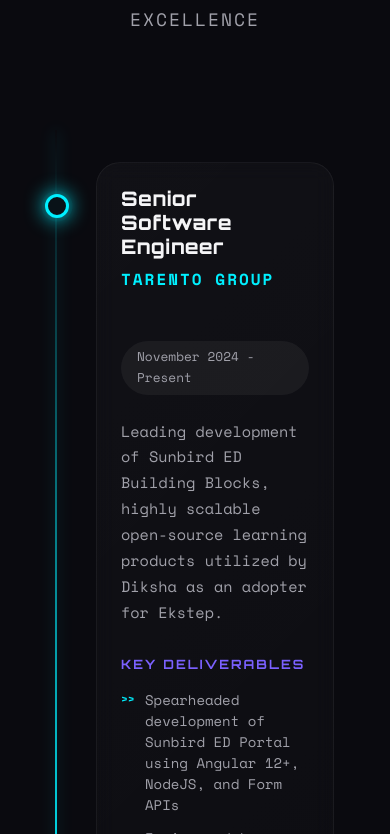
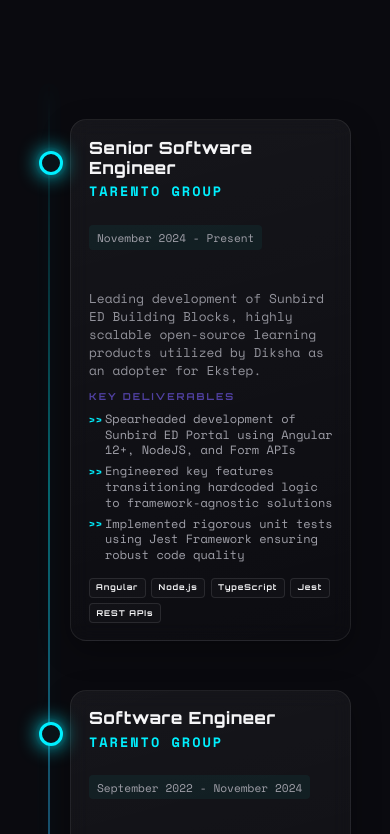
Before and after one commit to princekr97/prince-gupta-portfolio, a React (Vite) app in the folder client/: page / in a window 390 px wide. Shown: the part 2770-3604 px from the top of the page. Built offline with nearby package versions, Linux system fonts and the light colour scheme.

Commit message:
feat: premium 3D mobile redesign for Professional Journey section

```diff
--- a/client/src/components/sections/Experience/ExperienceTimeline.module.css
+++ b/client/src/components/sections/Experience/ExperienceTimeline.module.css
@@ -253,33 +253,102 @@
 }
 
 @media (max-width: 992px) {
+    .timeline {
+        padding: var(--space-8) 0.5rem;
+        perspective: 1200px;
+        /* Base perspective for 3D fly-ins */
+    }
+
     .timelineItem {
         width: 100%;
-        padding-left: 4rem !important;
-        padding-right: 1.5rem !important;
+        padding-left: 2rem !important;
+        padding-right: 0 !important;
         text-align: left !important;
         margin-left: 0 !important;
+        margin-bottom: var(--space-6);
+        transform-style: preserve-3d;
     }
 
     .timelineContainer::before {
-        left: 1.5rem;
+        left: 0.6rem !important;
+        transform: none !important;
+        opacity: 0.4;
     }
 
     .timelineDot {
-        left: calc(1.5rem - 11px);
+        left: calc(0.6rem - 9px) !important;
+        right: auto !important;
+        transform: scale(0.85);
     }
 }
 
 @media (max-width: 768px) {
+    .timeline {
+        padding: var(--space-8) 0.4rem;
+    }
+
     .title {
-        font-size: 2.5rem;
+        font-size: 1.8rem;
     }
 
     .card {
-        padding: 1.5rem;
+        padding: 1.1rem;
+        background: linear-gradient(165deg, rgba(255, 255, 255, 0.05) 0%, rgba(255, 255, 255, 0.01) 100%);
+        border: 1px solid rgba(255, 255, 255, 0.08);
+        box-shadow: 0 10px 30px rgba(0, 0, 0, 0.3);
+        border-radius: 16px;
     }
 
     .role {
-        font-size: 1.25rem;
+        font-size: 1.05rem;
+        margin-bottom: 0.2rem;
+        letter-spacing: 0.5px;
+    }
+
+    .company {
+        font-size: 0.85rem;
+        margin-bottom: 0.4rem;
+        color: var(--color-accent-cyan);
+    }
+
+    .period {
+        font-size: 0.7rem;
+        padding: 0.2rem 0.5rem;
+        background: rgba(0, 240, 255, 0.05);
+        border-radius: 4px;
+        display: inline-block;
+        margin-bottom: 1rem;
+    }
+
+    .description {
+        font-size: 0.8rem;
+        line-height: 1.4;
+        margin-bottom: 0.75rem;
+        opacity: 0.9;
+    }
+
+    .achievementsTitle {
+        font-size: 0.6rem;
+        margin-bottom: 0.5rem;
+        opacity: 0.6;
+    }
+
+    .achievements li {
+        font-size: 0.75rem;
+        margin-bottom: 0.35rem;
+        padding-left: 1rem;
+        line-height: 1.3;
+    }
+
+    .technologies {
+        gap: 0.35rem;
+        margin-top: 1rem;
+    }
+
+    .techBadge {
+        padding: 0.15rem 0.4rem;
+        font-size: 0.5rem;
+        border-radius: 4px;
+        background: rgba(255, 255, 255, 0.02);
     }
 }
--- a/client/src/components/sections/Experience/ExperienceTimeline.tsx
+++ b/client/src/components/sections/Experience/ExperienceTimeline.tsx
@@ -75,14 +75,24 @@
     return (
         <motion.div
             className={`${styles.timelineItem} ${isEven ? styles.left : styles.right}`}
-            initial={{ opacity: 0, x: isMobile ? 50 : (isEven ? -100 : 100) }}
-            whileInView={{ opacity: 1, x: 0 }}
-            viewport={{ once: true, margin: "-100px" }}
+            initial={{
+                opacity: 0,
+                x: isMobile ? 30 : (isEven ? -100 : 100),
+                rotateY: isMobile ? 25 : 0,
+                perspective: 1000
+            }}
+            whileInView={{
+                opacity: 1,
+                x: 0,
+                rotateY: 0
+            }}
+            viewport={{ once: true, margin: "-50px" }}
             transition={{
                 duration: 0.8,
                 delay: index * 0.1,
                 type: "spring",
-                stiffness: 50
+                stiffness: 40,
+                damping: 15
             }}
         >
             {/* Timeline dot with pulse */}
```
